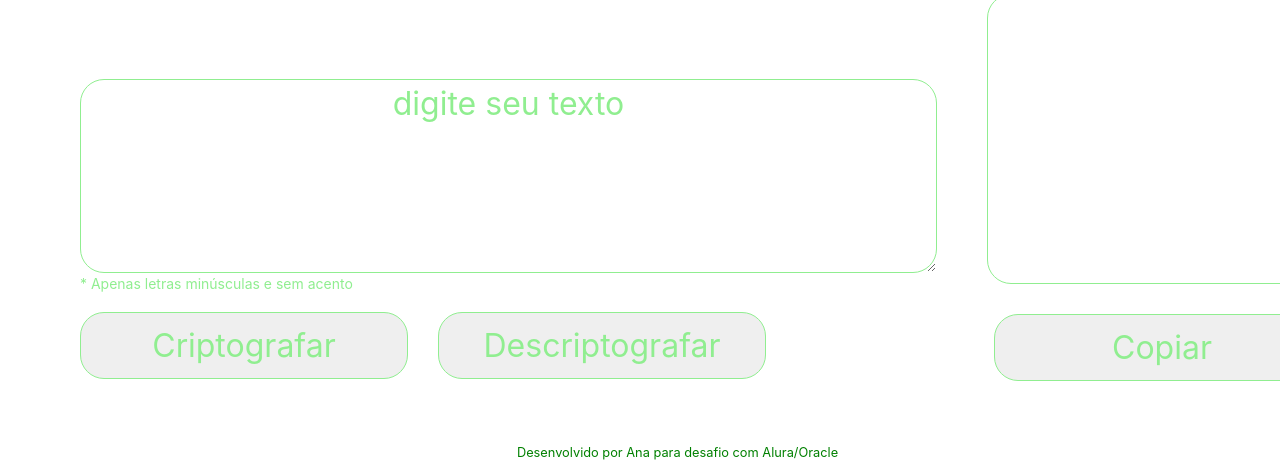
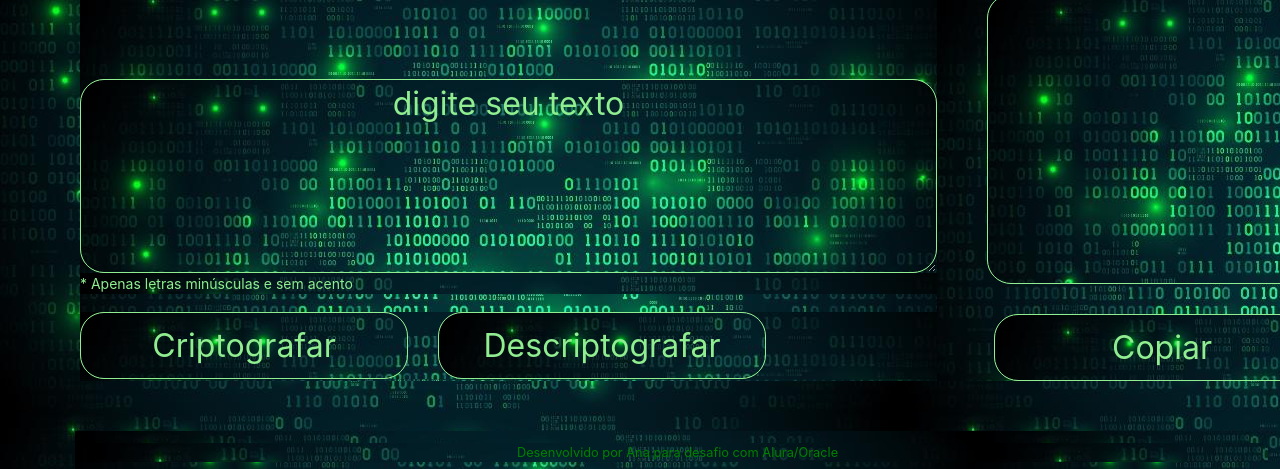
Before and after one commit to Ana-Almeida110/desafio_decodificador, a plain HTML site: page src/index.html in a window 1280 px wide. Shown: the part 94-563 px from the top of the page. Drawn offline with Linux system fonts and the light colour scheme; the site is published under a folder, as on GitHub Pages, so addresses that start at the root find nothing.

Commit message:
ajustes no estilo

```diff
--- a/src/style.css
+++ b/src/style.css
@@ -1,7 +1,7 @@
 * {
     padding: 0;
     margin: 0;
-    background-image: url(/src/imagens/criptografia.jpg);
+    background-image: url(imagens/criptografia.jpg);
     font-family: "Inter", sans-serif;
     font-weight: 400;
     font-size: 32px;
```
